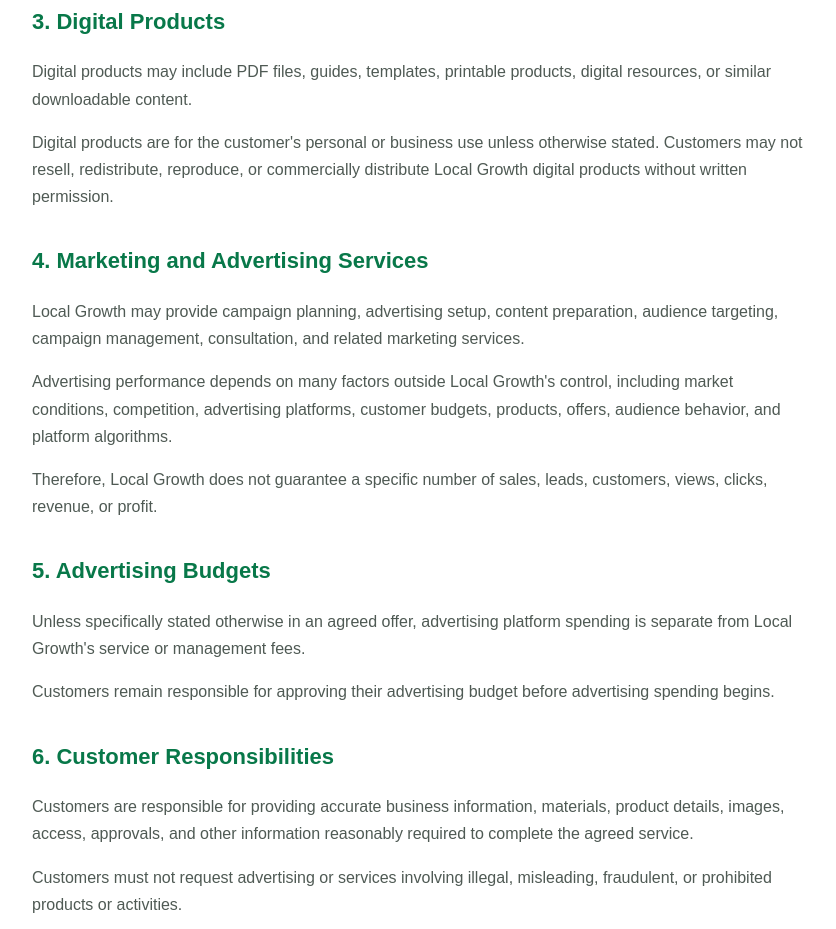
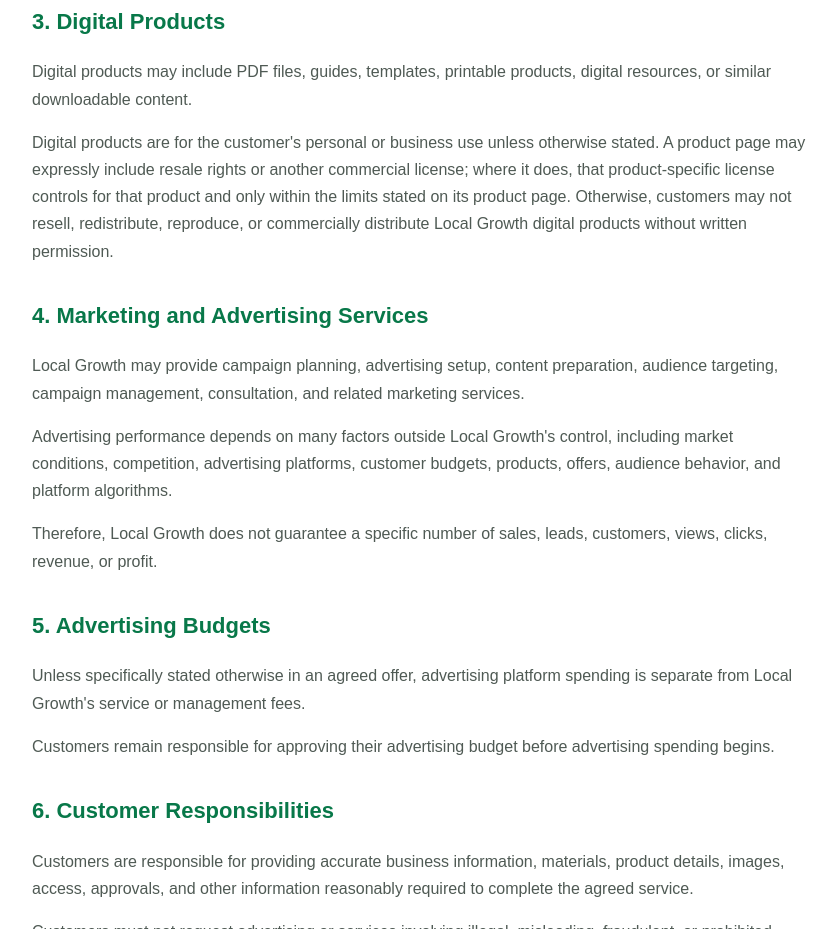
Before and after one commit to ai-money-agent/ai-money-agent-site, a browser extension: page terms.html in a window 1280 px wide. Shown: the part 813-1742 px from the top of the page, without its empty margins (218-1054 px from the left). Drawn offline with Linux system fonts and the light colour scheme.

Commit message:
Clarify product-specific resale license exception

```diff
--- a/terms.html
+++ b/terms.html
@@ -153,8 +153,11 @@
 
   <p>
     Digital products are for the customer's personal or business use unless
-    otherwise stated. Customers may not resell, redistribute, reproduce,
-    or commercially distribute Local Growth digital products without written
+    otherwise stated. A product page may expressly include resale rights or another
+    commercial license; where it does, that product-specific license controls for that
+    product and only within the limits stated on its product page. Otherwise, customers
+    may not resell, redistribute, reproduce, or commercially distribute Local Growth
+    digital products without written
     permission.
   </p>
 
```
